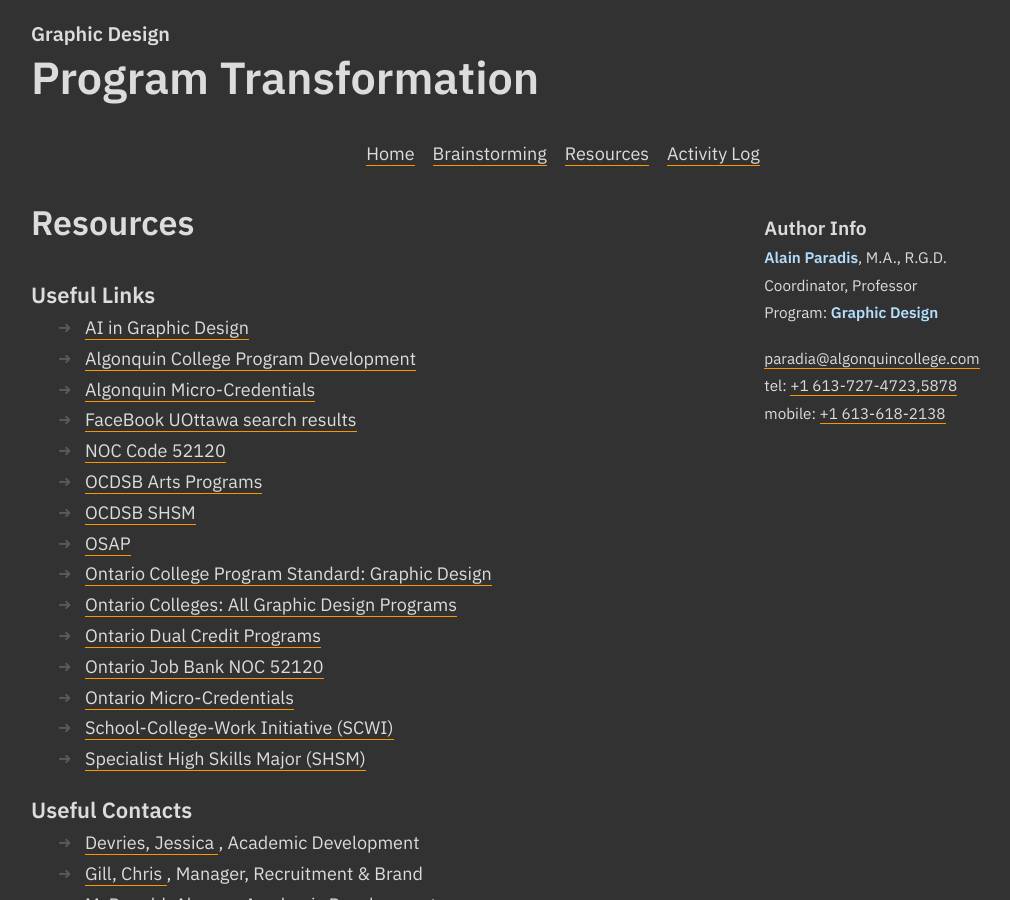
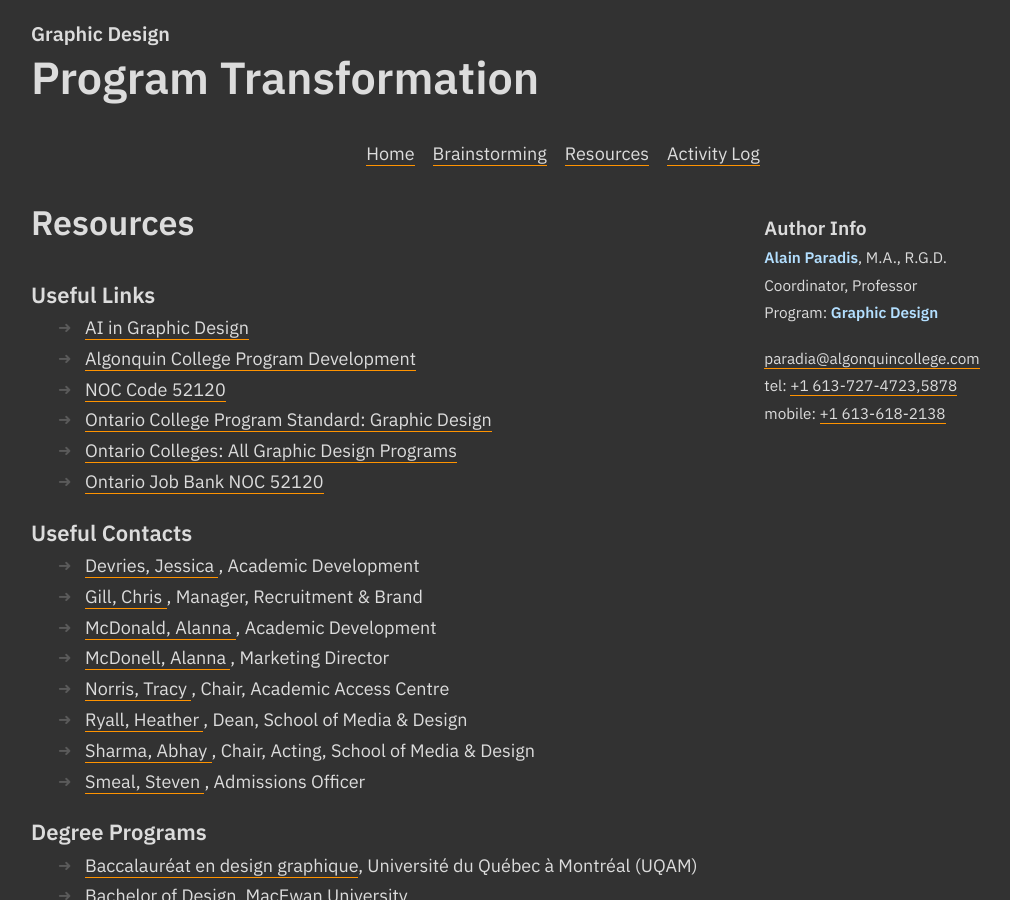
Before and after one commit to AlainParadis/program-transformation, a Jekyll site: the page built from resources.md, in a window 1280 px wide and 900 px high. Shown: the whole window, without its empty margins (77-1087 px from the left). Built offline with Jekyll 4.4.1, drawn with Linux system fonts in a browser that asks for light colours; part of the change alters nothing that is shown.

Commit message:
remove highschool data

```diff
--- a/_data/sitewide.yml
+++ b/_data/sitewide.yml
@@ -41,133 +41,17 @@ algonquin-contacts:
     firstname: Alanna
     title: Marketing Director
 
-schools:
-  - name: "John McCrae Secondary School"
-    contact:
-      name: "Megan Cameron"
-      title: "Arts Department Head"
-      address: "103 Malvern Dr, Nepean, ON K2J 4T2"
-      email: "johnmccraess@ocdsb.ca"
-      phone: "+1 613-823-0367"
-      url: "103 Malvern Dr, Nepean, ON K2J 4T2"
-  - name: "St. Pius High School"
-    contact:
-      name:
-      title:
-      address: "1481 Fisher Avenue, Ottawa  K2C 1X4"
-      email: "PiusX.High@ocsb.ca"
-      phone: "+1 613-225-8105"
-      url: "https://pih.ocsb.ca"
-  - name: "St. Peter High School"
-    contact:
-      name:
-      title:
-      address:
-      email:
-      phone: "+1 613-837-9377"
-      url:
-  - name: "All Saints High School"
-    contact:
-      name:
-      title:
-      address: "5115 Kanata Avenue, Kanata, Ontario K2K 3K5"
-      email: "AllSaints.High@ocsb.ca"
-      phone: "+1 613-271-4254"
-      url: "https://ash.ocsb.ca"
-  - name: "Notre Dame High School"
-    contact:
-      name:
-      title:
-      address: "710 Broadview Avenue, Ottawa  K2A 2M2"
-      email: "NotreDame.High@ocsb.ca"
-      phone: "1 613-722-6565"
-      url: "https://ndh.ocsb.ca"
-  - name: "Ridgemont High School"
-    contact:
-      name: "Charlotte Granum"
-      title:
-      address: "2597 Alta Vista Drive"
-      email: "charlotte.granum@ocdsb.ca"
-      phone: "+1 (613)733-4860"
-      url: "https://ridgemonths.ocdsb.ca"
-  - name: "Colonel By Secondary School"
-    contact:
-      name: "Scott Virgo"
-      title:
-      address: "2381 Ogilvie Road"
-      email: "scott.virgo@ocdsb.ca"
-      phone: "+1 613-745-9411"
-      url: "https://colonelbyss.ocdsb.ca"
-  - name: "Hillcrest High School"
-    contact:
-      name: "Melanie Reeks"
-      title:
-      address: "1900 Dauphin Road"
-      email: "melanie.reeks@ocdsb.ca"
-      phone: "+1 613-733-1755"
-      url: "https://hillcresths.ocdsb.ca"
-  - name: "Sir Wilfrid Laurier Secondary School"
-    contact:
-      name: "Alex Budgell"
-      title:
-      address: "1515 Tenth Line Road"
-      email: "alexander.budgell@ocdsb.ca"
-      phone: "+1 613-834-4500"
-      url: "https://sirwilfridlaurierss.ocdsb.ca"
-  - name: "Gloucester High School"
-    contact:
-      name: "Joe Ross"
-      title: "Principal"
-      address: "2060 Ogilvie Road"
-      email: "joe.ross@ocdsb.ca"
-      phone: "+1 613-745-7176"
-      url: "https://gloucesterhs.ocdsb.ca"
-  - name: "Canterbury High School Arts Program"
-    contact:
-      name: "John Unsworth"
-      title: "Principal"
-      address: "900 Canterbury Avenue"
-      email: "john.unsworth@ocdsb.ca"
-      phone: "+1 613-731-1191"
-      url: "https://canterburyhs.ocdsb.ca/academics-landing/arts-canterbury"
-  - name: "Merivale High School"
-    contact:
-      name: "Jaclyn Canas"
-      title: "HSM Lead Coordinator"
-      address: "1755 Merivale Road"
-      email: "jaclyn.canas@ocdsb.ca"
-      phone: "+1 613-224-1807"
-      url: "https://merivalehs.ocdsb.ca"
-
 links:
   - title: "Ontario Job Bank NOC 52120"
     url: "https://www.services.labour.gov.on.ca/labourmarket-ui/jobProfile?nocCode=52120"
   - title: "NOC Code 52120"
     url: "https://noc.esdc.gc.ca/OaSIS/OaSISOccProfile?code=52120.01&version=2023.0"
-  - title: "OCDSB Arts Programs"
-    url: "https://www.ocdsb.ca/programs-learning/secondary/programs/arts"
-  - title: "Specialist High Skills Major (SHSM)"
-    url: "https://www.ontario.ca/document/specialist-high-skills-major-policy-and-implementation-guide/arts-and-culture"
-  - title: "School-College-Work Initiative (SCWI)"
-    url: "https://www.ontario.ca/page/dual-credit-programs"
-  - title: "Ontario Dual Credit Programs"
-    url: "https://www.ontario.ca/page/dual-credit-programs"
-  - title: "Ontario Micro-Credentials"
-    url: "https://www.ontario.ca/page/micro-credentials-ontarios-postsecondary-schools"
-  - title: "OSAP"
-    url: "https://www.ontario.ca/page/osap-ontario-student-assistance-program"
-  - title: "Algonquin Micro-Credentials"
-    url: "https://www.algonquincollege.com/microcredentials/"
-  - title: "OCDSB SHSM"
-    url: "https://www.ocdsb.ca/programs-learning/secondary/specialist-high-skills-major/arts-and-culture#referrer=https%3A%2F%2Fwww.ocdsb.ca%2F"
   - title: "Ontario College Program Standard: Graphic Design"
     url: "https://www.ontario.ca/page/college-program-standard-graphic-design"
   - title: "Ontario Colleges: All Graphic Design Programs"
     url: "https://www.ontariocolleges.ca/en/programs?q=Graphic%20Design&page=0"
   - title: "Algonquin College Program Development"
     url: "https://www.algonquincollege.com/academic-development/"
-  - title: "FaceBook UOttawa search results"
-    url: "https://www.facebook.com/search/pages/?q=uottawa%20arts&sde=AbrggujvjMyXR74p7wCRmi0L_zu0jmOyUZzf8HGUjsoFR3AgjBZh7C6nMHBmYpwZR4RMZiAkOHyu6RQidk6huyHE"
   - title: "AI in Graphic Design"
     url: "https://www.bluehost.com/en-ca/blog/ai-in-graphic-design/"
 
```
